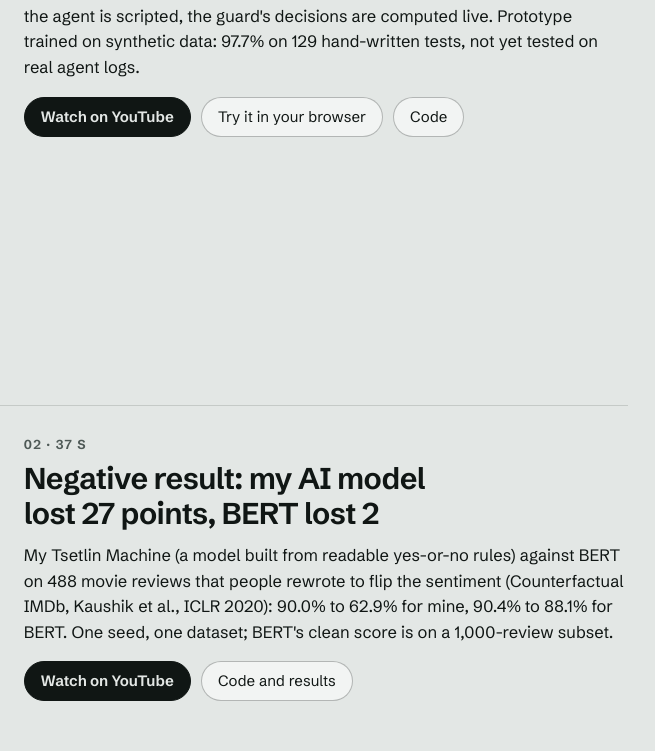
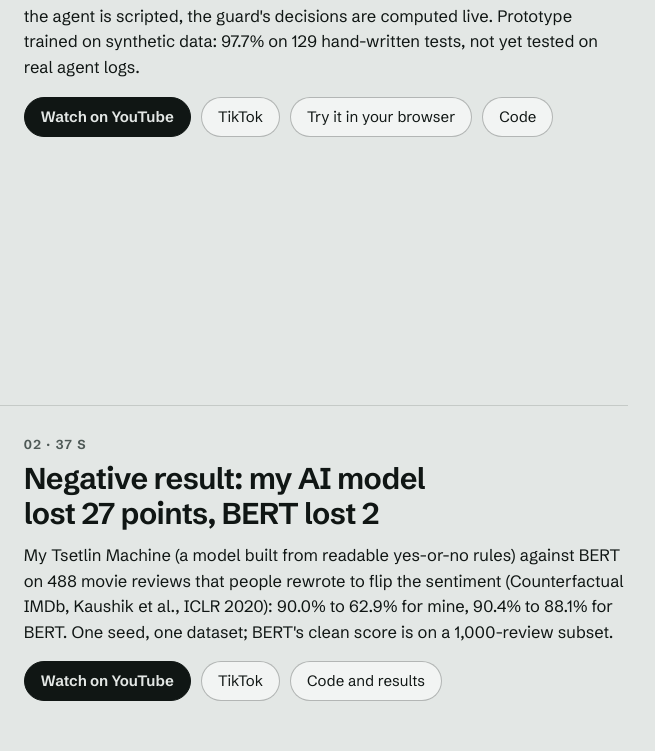
Before and after one commit to AnwarDebes/AnwarDebes.github.io, a plain HTML site: page shorts/index.html in a window 1280 px wide. Shown: the part 466-1217 px from the top of the page, 478-1133 px from the left. Drawn offline with Linux system fonts and the light colour scheme.

Commit message:
Shorts page: TikTok links for all eight

```diff
--- a/shorts/index.html
+++ b/shorts/index.html
@@ -57,7 +57,7 @@
       <p class="n">01 · 34 s</p>
       <h2>AI coding agents keep deleting files. This tiny guard says no</h2>
       <p>A tiny Tsetlin Machine checks every command an AI coding agent proposes before it runs, and shows the readable rule behind each block. Demo replay: the agent is scripted, the guard&#x27;s decisions are computed live. Prototype trained on synthetic data: 97.7% on 129 hand-written tests, not yet tested on real agent logs.</p>
-      <div class="links"><a class="cta" href="https://youtube.com/shorts/6h59XIxNxV4">Watch on YouTube</a><a href="https://anwardebes.github.io/glassbox-studio/">Try it in your browser</a><a href="https://github.com/AnwarDebes/glassbox-studio">Code</a></div>
+      <div class="links"><a class="cta" href="https://youtube.com/shorts/6h59XIxNxV4">Watch on YouTube</a><a href="https://www.tiktok.com/@anwardebes/video/7709299870879845654">TikTok</a><a href="https://anwardebes.github.io/glassbox-studio/">Try it in your browser</a><a href="https://github.com/AnwarDebes/glassbox-studio">Code</a></div>
     </div>
   </article>
   <article class="sh" id="lost">
@@ -66,7 +66,7 @@
       <p class="n">02 · 37 s</p>
       <h2>Negative result: my AI model lost 27 points, BERT lost 2</h2>
       <p>My Tsetlin Machine (a model built from readable yes-or-no rules) against BERT on 488 movie reviews that people rewrote to flip the sentiment (Counterfactual IMDb, Kaushik et al., ICLR 2020): 90.0% to 62.9% for mine, 90.4% to 88.1% for BERT. One seed, one dataset; BERT&#x27;s clean score is on a 1,000-review subset.</p>
-      <div class="links"><a class="cta" href="https://youtube.com/shorts/T-Td0SZsrv4">Watch on YouTube</a><a href="https://github.com/AnwarDebes/tm-llm-robustness-benchmark">Code and results</a></div>
+      <div class="links"><a class="cta" href="https://youtube.com/shorts/T-Td0SZsrv4">Watch on YouTube</a><a href="https://www.tiktok.com/@anwardebes/video/7709300574562438422">TikTok</a><a href="https://github.com/AnwarDebes/tm-llm-robustness-benchmark">Code and results</a></div>
     </div>
   </article>
   <article class="sh" id="veritas">
@@ -75,7 +75,7 @@
       <p class="n">03 · 40 s</p>
       <h2>I asked a math solver to break my AI guardrail</h2>
       <p>A SAT solver checked my prompt-injection guard against every combination of its 256 word features, found a bypass in under a second (&quot;Which ignore previous instructions&quot;), then proved a one-rule repair. The proof covers words, not meaning.</p>
-      <div class="links"><a class="cta" href="https://youtube.com/shorts/Cl4k3ecnJ4M">Watch on YouTube</a><a href="https://anwardebes.github.io/veritas/">Live prover</a><a href="https://github.com/AnwarDebes/veritas">Code and draft paper</a></div>
+      <div class="links"><a class="cta" href="https://youtube.com/shorts/Cl4k3ecnJ4M">Watch on YouTube</a><a href="https://www.tiktok.com/@anwardebes/video/7709301161295121686">TikTok</a><a href="https://anwardebes.github.io/veritas/">Live prover</a><a href="https://github.com/AnwarDebes/veritas">Code and draft paper</a></div>
     </div>
   </article>
   <article class="sh" id="no-neurons">
@@ -84,7 +84,7 @@
       <p class="n">04 · 40 s</p>
       <h2>This AI has no neurons: the Tsetlin Machine explained</h2>
       <p>A Tsetlin Machine learns rules you can read instead of neural-network weights.</p>
-      <div class="links"><a class="cta" href="https://youtube.com/shorts/-CYQttL1JDg">Watch on YouTube</a><a href="https://anwardebes.github.io/tm/">Watch one learn XOR</a><a href="https://arxiv.org/abs/1804.01508">Granmo 2018</a></div>
+      <div class="links"><a class="cta" href="https://youtube.com/shorts/-CYQttL1JDg">Watch on YouTube</a><a href="https://www.tiktok.com/@anwardebes/video/7709301689722883350">TikTok</a><a href="https://anwardebes.github.io/tm/">Watch one learn XOR</a><a href="https://arxiv.org/abs/1804.01508">Granmo 2018</a></div>
     </div>
   </article>
   <article class="sh" id="trace">
@@ -93,7 +93,7 @@
       <p class="n">05 · 38 s</p>
       <h2>Every email looked innocent. The AI agent session wasn&#x27;t.</h2>
       <p>A per-call filter allowed every email this simulated AI agent sent. TRACE watches the whole session and blocks the third outside email, with rule checkers that fit in 322 bytes.</p><p class="sc">The agent is simulated (scripted tool calls); the guard, monitors and ledger are real.</p>
-      <div class="links"><a class="cta" href="https://youtube.com/shorts/I5COi3oSe4Q">Watch on YouTube</a><a href="https://anwardebes.github.io/trace/">Live demo</a><a href="https://github.com/AnwarDebes/TRACE">Code and draft paper</a></div>
+      <div class="links"><a class="cta" href="https://youtube.com/shorts/I5COi3oSe4Q">Watch on YouTube</a><a href="https://www.tiktok.com/@anwardebes/video/7709302183627345155">TikTok</a><a href="https://anwardebes.github.io/trace/">Live demo</a><a href="https://github.com/AnwarDebes/TRACE">Code and draft paper</a></div>
     </div>
   </article>
   <article class="sh" id="predictions">
@@ -102,7 +102,7 @@
       <p class="n">06 · 44 s</p>
       <h2>My AI research made 91 predictions. Only 15 came true.</h2>
       <p>My master&#x27;s research asks whether a language model can be built from rules you can read. Before each test I wrote down the prediction, the metric and the pass mark: 15 of 91 came true, 14 failed, 5 were not judged, 57 never ran. One study, one seed for the main test, real data, no paper yet.</p>
-      <div class="links"><a class="cta" href="https://youtube.com/shorts/U5EDDHFLu_s">Watch on YouTube</a><a href="https://anwardebes.github.io/glassbox-lm/">Live glass box</a><a href="https://github.com/AnwarDebes/glassbox-lm">Code and scoreboard</a></div>
+      <div class="links"><a class="cta" href="https://youtube.com/shorts/U5EDDHFLu_s">Watch on YouTube</a><a href="https://www.tiktok.com/@anwardebes/video/7709302684544666902">TikTok</a><a href="https://anwardebes.github.io/glassbox-lm/">Live glass box</a><a href="https://github.com/AnwarDebes/glassbox-lm">Code and scoreboard</a></div>
     </div>
   </article>
   <article class="sh" id="clausegate">
@@ -111,7 +111,7 @@
       <p class="n">07 · 44 s</p>
       <h2>Zero attacks got through my AI agent guardrail. Here&#x27;s the catch</h2>
       <p>clausegate reads every tool call an AI agent wants to run as three graphs (action, context, policy) and answers allow, deny or needs a human, with a signed receipt. No attack was approved, but only 30% of honest calls were approved outright; the rest went to a human. On tools it had never seen, every call went to a human: zero again, but this time all deferral, no detection.</p><p class="sc">Scope: a train/test split of AgentDojo-derived tool calls (5 seeds, 80/20), not the official end-to-end AgentDojo benchmark. Research prototype, draft paper.</p>
-      <div class="links"><a class="cta" href="https://youtube.com/shorts/SDpbkySopAo">Watch on YouTube</a><a href="https://github.com/AnwarDebes/clausegate">Code and numbers</a></div>
+      <div class="links"><a class="cta" href="https://youtube.com/shorts/SDpbkySopAo">Watch on YouTube</a><a href="https://www.tiktok.com/@anwardebes/video/7709303142776605974">TikTok</a><a href="https://github.com/AnwarDebes/clausegate">Code and numbers</a></div>
     </div>
   </article>
   <article class="sh" id="candor">
@@ -120,7 +120,7 @@
       <p class="n">08 · 41 s</p>
       <h2>Explainable AI: can a network certify its own explanation?</h2>
       <p>Most AI explanations are written after the fact. CANDOR builds one in: a layer runs through named concepts, keeps what they miss as a measured leak, and every answer gets a certificate, delta.</p><p class="sc">Small synthetic tasks and a one-layer Transformer; preprint, not peer reviewed.</p>
-      <div class="links"><a class="cta" href="https://youtube.com/shorts/FHBhOQNdnHI">Watch on YouTube</a><a href="https://anwardebes.github.io/candor/">Live demo</a><a href="https://github.com/AnwarDebes/candor">Code</a></div>
+      <div class="links"><a class="cta" href="https://youtube.com/shorts/FHBhOQNdnHI">Watch on YouTube</a><a href="https://www.tiktok.com/@anwardebes/video/7709303719690554646">TikTok</a><a href="https://anwardebes.github.io/candor/">Live demo</a><a href="https://github.com/AnwarDebes/candor">Code</a></div>
     </div>
   </article>
   <p class="lg-foot">Narration: synthetic voice. <a href="https://www.tiktok.com/@anwardebes">TikTok</a> · <a href="https://www.youtube.com/channel/UC8HC5R_z_F6U6IzSGQ5L80w">YouTube</a></p>
```
